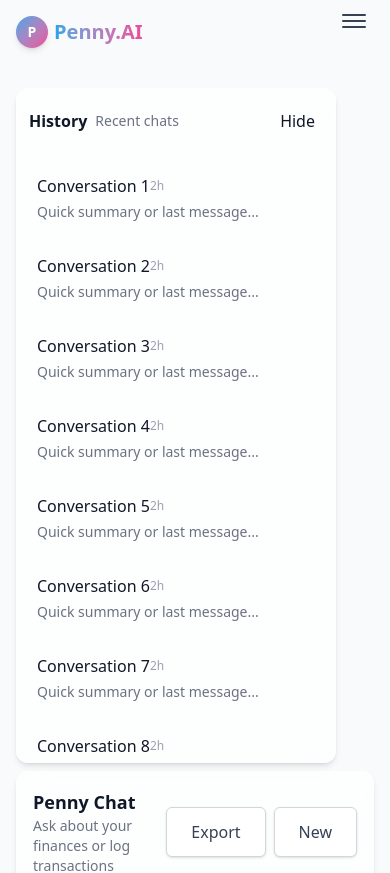
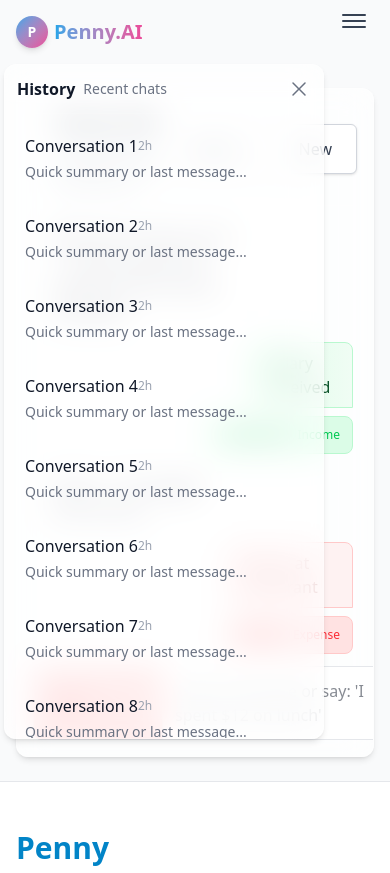
Before and after one commit to saikat709/penny.ai, a React (Vite) app in the folder frontend/: page /chat in a window 390 px wide. Shown: the top 873 px of the page. Built offline with nearby package versions, Linux system fonts and the light colour scheme.

Commit message:
chatscreen sidebar fix and frontend readme

```diff
--- a/frontend/package.json
+++ b/frontend/package.json
@@ -22,7 +22,6 @@
     "react": "^19.1.0",
     "react-dom": "^19.1.0",
     "react-router-dom": "^7.7.1",
-    "react-split": "^2.0.14",
     "recharts": "^3.1.2",
     "tailwindcss": "^4.1.11"
   },
--- a/frontend/src/components/Chat/ChatSidebar.tsx
+++ b/frontend/src/components/Chat/ChatSidebar.tsx
@@ -1,4 +1,6 @@
 import React, { useState, useRef } from 'react';
+import { motion } from 'framer-motion';
+import { XMarkIcon } from '@heroicons/react/24/solid';
 
 const mockConversations = Array.from({ length: 8 }).map((_, i) => ({
   id: String(i + 1),
@@ -6,8 +8,13 @@ const mockConversations = Array.from({ length: 8 }).map((_, i) => ({
   last: 'Quick summary or last message...',
 }));
 
-export default function ChatSidebar() {
-  const [open, setOpen] = useState(true);
+
+type ChatSidebarProps = {
+  isOpen?: boolean;
+  onClose?: () => void;
+}
+
+export default function ChatSidebar({isOpen = true, onClose}: ChatSidebarProps) {
   const [width, setWidth] = useState(320);
   const resizing = useRef(false);
 
@@ -37,9 +44,9 @@ export default function ChatSidebar() {
 
   return (
     <>
-      <aside
-        className={`relative transition-all duration-200 flex-shrink-0 ${open ? '' : 'hidden'}`}
-        style={{ width: open ? width : 0 }}
+      <motion.aside
+        className={`absolute top-16 left-1 md:block md:relative md:top-0 md:left-0 z-10 transition-all duration-200 flex-shrink-0 ${isOpen ? '' : 'hidden'}`}
+        style={{ width: isOpen ? width : 0 }}
         aria-hidden={!open}
       >
       <div className="glass-card h-[80vh] overflow-hidden flex flex-col">
@@ -48,15 +55,7 @@ export default function ChatSidebar() {
             <h3 className="font-semibold">History</h3>
             <span className="text-sm text-gray-500 dark:text-gray-400">Recent chats</span>
           </div>
-          <div className="flex items-center space-x-2">
-            <button
-              onClick={() => setOpen(!open)}
-              className="p-2 rounded-md hover:bg-gray-100 dark:hover:bg-dark-200 transition-colors"
-              aria-label={open ? 'Hide history' : 'Show history'}
-            >
-              {open ? 'Hide' : 'Show'}
-            </button>
-          </div>
+          <XMarkIcon className='h-6 w-6 text-gray-500 dark:text-gray-400 cursor-pointer hover:text-gray-700 dark:hover:text-gray-300' onClick={onClose} />
         </div>
 
         <div className="overflow-auto p-2 space-y-2">
@@ -84,17 +83,7 @@ export default function ChatSidebar() {
           <div className="h-full w-full hover:bg-blue-500/20" />
         </div>
       </div>
-    </aside>
-      {/* Floating show button when sidebar hidden */}
-      {!open && (
-        <button
-          onClick={() => setOpen(true)}
-          className="fixed left-2 top-1/2 -translate-y-1/2 z-50 p-2 bg-white dark:bg-dark-200 rounded-r-md shadow-md"
-          aria-label="Show history"
-        >
-          Show
-        </button>
-      )}
+    </motion.aside>
     </>
   );
 }
--- a/frontend/src/components/Chat/ChatWindow.tsx
+++ b/frontend/src/components/Chat/ChatWindow.tsx
@@ -1,6 +1,7 @@
-import { useState, useRef, useEffect } from 'react';
+import React, { useState, useRef, useEffect } from 'react';
 import MessageBubble from './MessageBubble';
 import MessageInput from './MessageInput';
+import { ChevronDoubleLeftIcon, ChevronDoubleRightIcon } from '@heroicons/react/24/solid';
 
 type Message = {
   id: string;
@@ -10,27 +11,103 @@ type Message = {
   from?: 'me' | 'ai';
 };
 
+
+type ChatWindowProps = {
+  toggleSidebar?: () => void;
+  isOpen: boolean;
+};
+
 const initial: Message[] = [
-  { id: '1', from: 'ai', type: 'text', text: 'Welcome to Penny chat — track income and expenses with natural language.' },
-  { id: '2', from: 'me', type: 'income', text: 'Salary received', amount: 3500 },
-  { id: '3', from: 'ai', type: 'text', text: "Great — I've logged that income." },
-  { id: '4', from: 'me', type: 'expense', text: 'Dinner at restaurant', amount: 48.25 },
+  {
+    id: '1',
+    from: 'ai',
+    type: 'text',
+    text: 'Welcome to Penny chat — track income and expenses with natural language.'
+  },
+  {
+    id: '2',
+    from: 'me',
+    type: 'income',
+    text: 'Salary received',
+    amount: 3500
+  },
+  {
+    id: '3',
+    from: 'ai',
+    type: 'text',
+    text: "Great — I've logged that income."
+  },
+  {
+    id: '4',
+    from: 'me',
+    type: 'expense',
+    text: 'Dinner at restaurant',
+    amount: 48.25
+  },
 ];
 
-export default function ChatWindow() {
+const ChatWindow : React.FC<ChatWindowProps> = (
+  {toggleSidebar, isOpen}: ChatWindowProps
+) => {
   const [messages, setMessages] = useState<Message[]>(initial);
-  const endRef = useRef<HTMLDivElement | null>(null);
+  const containerRef = useRef<HTMLDivElement | null>(null);
+  const shouldAutoScrollRef = useRef<boolean>(true);
+  const contentRef = useRef<HTMLDivElement | null>(null);
 
   const addMessage = (m: Omit<Message, 'id'>) => {
     setMessages((cur) => [...cur, { ...m, id: String(Date.now()) }]);
   };
 
+  const onScroll = () => {
+    const el = containerRef.current;
+    if (!el) return;
+    const distanceFromBottom = el.scrollHeight - el.scrollTop - el.clientHeight;
+    shouldAutoScrollRef.current = distanceFromBottom < 100;
+  };
+
+  useEffect(() => {
+    const el = containerRef.current;
+    if (el && shouldAutoScrollRef.current) {
+      requestAnimationFrame(() => {
+        el.scrollTop = el.scrollHeight;
+      });
+    }
+  }, [messages]);
+
+  useEffect(() => {
+    const container = containerRef.current;
+    const content = contentRef.current;
+    if (!container || !content || typeof ResizeObserver === 'undefined') return;
+
+    const ro = new ResizeObserver(() => {
+      if (shouldAutoScrollRef.current) {
+        requestAnimationFrame(() => {
+          container.scrollTop = container.scrollHeight;
+        });
+      }
+    });
+
+    ro.observe(content);
+    return () => ro.disconnect();
+  }, []);
+
   return (
     <main className="flex-1 flex flex-col glass-card p-4 h-[80vh]">
       <header className="flex items-center justify-between border-b border-white/10 pb-3 mb-3">
-        <div>
-          <h2 className="text-lg font-semibold">Penny Chat</h2>
-          <div className="text-sm text-gray-500 dark:text-gray-400">Ask about your finances or log transactions</div>
+        <div className='flex items-center space-x-2'>
+          { isOpen ? <ChevronDoubleLeftIcon
+            onClick={toggleSidebar}
+            className='h-10 w-10 text-white hover:text-gray-500' />
+            : <ChevronDoubleRightIcon
+            onClick={toggleSidebar}
+            className='h-10 w-10 text-white hover:text-gray-500' />
+          }
+          <div>
+            <h2 className="text-lg font-semibold flex items-center">
+              Penny Chat
+            </h2>
+            <div className="text-sm text-gray-500 dark:text-gray-400">Ask about your finances or log transactions</div>
+          </div>
         </div>
         <div className="flex items-center space-x-2">
           <button className="btn btn-secondary">Export</button>
@@ -38,18 +115,19 @@ export default function ChatWindow() {
         </div>
       </header>
 
-      <section className="flex-1 overflow-auto px-1" aria-live="polite">
-        <div className="space-y-3 mx-auto">
+      <section className="flex-1 overflow-auto px-1" aria-live="polite" ref={containerRef} onScroll={onScroll}>
+        <div className="space-y-3 w-full mx-auto" ref={contentRef}>
           {messages.map((m) => (
             <MessageBubble key={m.id} message={m} />
           ))}
-          <div ref={endRef} />
         </div>
       </section>
 
       <footer className="mt-3">
-  <MessageInput onSend={(text: string, meta?: { type?: 'income' | 'expense' | 'text'; amount?: number }) => addMessage(meta ? { from: 'me', text, ...meta } : { from: 'me', text })} />
+        <MessageInput onSend={(text: string, meta?: { type?: 'income' | 'expense' | 'text'; amount?: number }) => addMessage(meta ? { from: 'me', text, ...meta } : { from: 'me', text })} />
       </footer>
     </main>
   );
 }
+
+export default ChatWindow;
--- a/frontend/src/components/Chat/MessageInput.tsx
+++ b/frontend/src/components/Chat/MessageInput.tsx
@@ -1,6 +1,7 @@
 import { useState, type FormEvent } from 'react';
 import VoiceRecorder from './VoiceRecorder';
 import AudioModal from './AudioModal';
+import { AdjustmentsVerticalIcon } from '@heroicons/react/24/solid';
 
 type Props = {
   onSend: (text: string, meta?: { type?: 'income' | 'expense' | 'text'; amount?: number }) => void;
@@ -27,41 +28,41 @@ export default function MessageInput({ onSend }: Props) {
     <div className="w-full">
       {/* horizontal layout: left selection inside input, textarea, then actions */}
       <form onSubmit={send} className="flex items-end gap-2">
-        <div className="flex items-center gap-2 flex-1">
+        <div className="flex items-center gap-1 flex-1">
           {/* combined select + textarea look */}
           <div className="flex items-stretch w-full rounded-lg border border-gray-200 dark:border-dark-100 overflow-hidden bg-white dark:bg-dark-200">
-            <div className="flex items-center justify-center px-2 bg-gray-50 dark:bg-dark-300 border-r border-gray-200 dark:border-dark-100">
+            <div className="flex items-center justify-center px-3 bg-gray-50 dark:bg-dark-300 border-r border-gray-200 dark:border-dark-100 bg-red-200">
               <select
+                id='filter-select'
                 value={filter}
                 onChange={(e) => setFilter(e.target.value as 'agent' | 'consultant' | 'learn')}
                 className="bg-transparent text-sm outline-none appearance-none px-1"
                 aria-label="Select assistant"
               >
-                <option value="agent">agent</option>
-                <option value="consultant">consultant</option>
-                <option value="learn">learn</option>
+                <option value="agent"> Agent </option>
+                <option value="consultant">Consultant</option>
+                <option value="learn">Learn</option>
               </select>
 
               {/* show filter icon next to agent label when in 'agent' mood */}
               {filter === 'agent' && (
-                <svg
-                  xmlns="http://www.w3.org/2000/svg"
-                  viewBox="0 0 24 24"
-                  fill="none"
-                  stroke="currentColor"
-                  className="w-4 h-4 text-gray-600 mr-1"
-                  aria-hidden
-                >
-                  <path strokeLinecap="round" strokeLinejoin="round" strokeWidth={2} d="M3 5h18M6 12h12M10 19h4" />
-                </svg>
+                <AdjustmentsVerticalIcon
+                  onClick={ ()=>{
+                    const el = document.getElementById('filter-select');
+                    if (el) el.focus();
+                    else console.warn('Filter select not found');
+                    console.log('Filter icon clicked');
+                  }}
+                  className="h-6 w-6 text-gray-200"
+                />
               )}
 
-              {/* clear button shown only when selection is NOT the default 'agent' */}
+              {/* clear button shown only when selection is NOT 'agent' */}
               {filter !== 'agent' && (
                 <button
                   type="button"
                   onClick={() => setFilter('agent')}
-                  className="ml-2 text-gray-500 hover:text-gray-700"
+                  className="ml-1 text-gray-500 hover:text-gray-700"
                   aria-label="Clear selection"
                   title="Clear selection"
                 >
--- a/frontend/src/pages/ChatScreen.tsx
+++ b/frontend/src/pages/ChatScreen.tsx
@@ -1,12 +1,22 @@
+import { useState } from 'react';
 import ChatSidebar from '../components/Chat/ChatSidebar';
 import ChatWindow from '../components/Chat/ChatWindow';
 
 export default function ChatScreen() {
+
+  const [isSidebarOpen, setSidebarOpen] = useState(true);
+
   return (
     <div className="h-ful bg-gray-50 dark:bg-dark-300 pt-16">
       <div className="container-custom py-6 flex flex-col md:flex-row gap-2">
-        <ChatSidebar />
-        <ChatWindow />
+        <ChatSidebar
+          isOpen={isSidebarOpen}
+          onClose={() => setSidebarOpen(false)}
+          />
+        <ChatWindow
+          isOpen={isSidebarOpen}
+          toggleSidebar={()=> setSidebarOpen(!isSidebarOpen)}
+          />
       </div>
     </div>
   );
--- a/frontend/src/pages/LandingPage.tsx
+++ b/frontend/src/pages/LandingPage.tsx
@@ -28,7 +28,7 @@ export default function LandingPage() {
       <FAQ />
 
       {/* Floating chat button - opens chat page */}
-      <div className="fixed right-6 bottom-6 z-50">
+      <div className="fixed right-6 md:right-10 bottom-6 md:bottom-10 z-50">
         <button
           type="button"
           onClick={() => navigate('/chat')}
```
Also changed, not shown: 2 other files (tests, documents, lock files or other folders).
